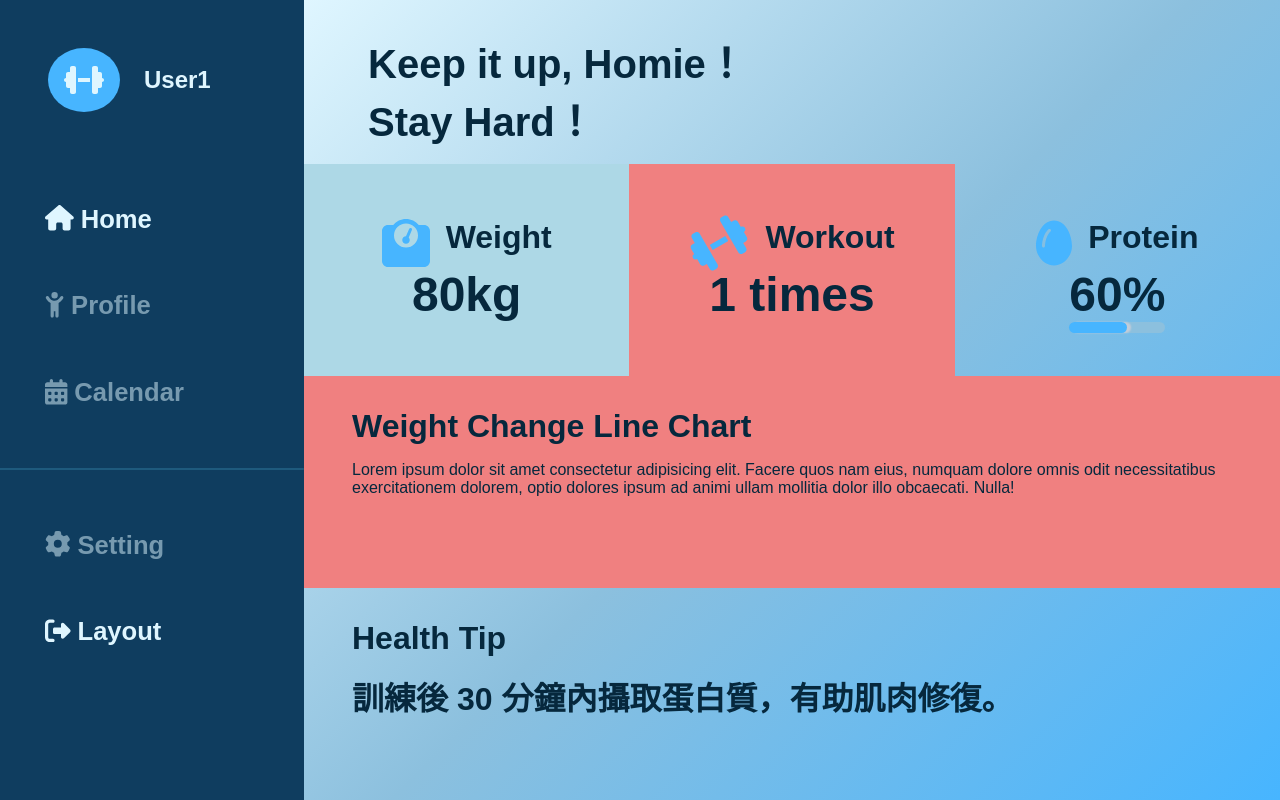
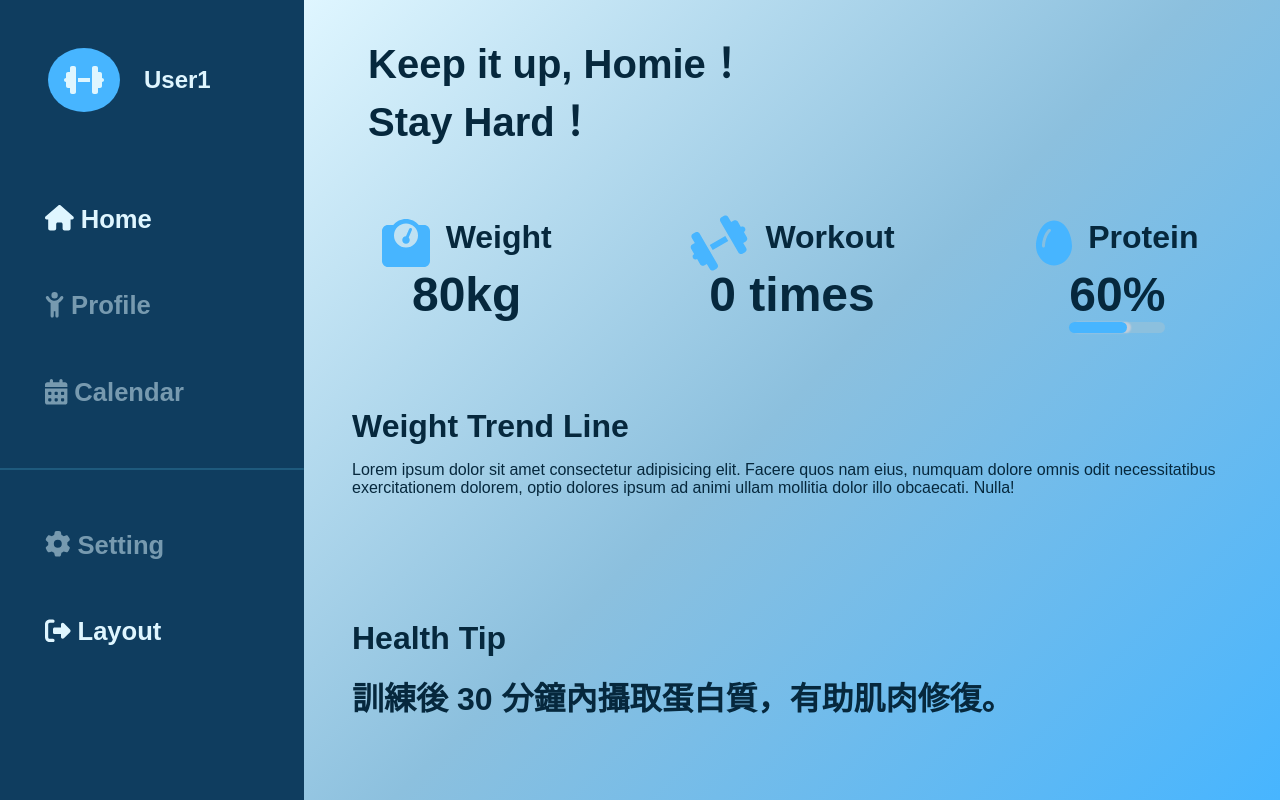
Before and after one commit to freddy990117/Fitness-Dashboard, a React (Vite) app: page /dashboard in a window 1280 px wide. Built offline with nearby package versions, Linux system fonts and the light colour scheme; no server answers; sample sign-in values are in the browser's storage.

Commit message:
Change Weight & workout time to variable

```diff
--- a/src/components/Card.jsx
+++ b/src/components/Card.jsx
@@ -7,8 +7,10 @@ import {
   faWeightScale,
 } from "@fortawesome/free-solid-svg-icons";
 const Card = () => {
-  // Protein's Percent(之後會依照 User 輸入而變更)
+  // User info (之後會依照 User 輸入而變更)
   const proteinPercent = 60;
+  const weight = 80;
+  const workoutCount = 0;
   // HealthTips
   const healthTips = [
     "每天至少喝足 2000c.c 水，維持身體代謝與健康。",
@@ -50,7 +52,7 @@ const Card = () => {
             <h1>Weight</h1>
           </div>
           <div className="card-item-body">
-            <h1>80kg</h1>
+            <h1>{weight}kg</h1>
           </div>
         </div>
         <div className="card-item card-workout">
@@ -59,7 +61,7 @@ const Card = () => {
             <h1>Workout</h1>
           </div>
           <div className="card-item-body">
-            <h1> 1 times</h1>
+            <h1>{workoutCount} times</h1>
           </div>
         </div>
         <div className="card-item card-protein">
@@ -80,7 +82,7 @@ const Card = () => {
           </div>
         </div>
         <div className="card-bar card-weight-change">
-          <h1>Weight Change Line Chart</h1>
+          <h1>Weight Trend Line </h1>
           Lorem ipsum dolor sit amet consectetur adipisicing elit. Facere quos
           nam eius, numquam dolore omnis odit necessitatibus exercitationem
           dolorem, optio dolores ipsum ad animi ullam mollitia dolor illo
--- a/src/styles/card.css
+++ b/src/styles/card.css
@@ -68,17 +68,14 @@
 }
 .card-container .card-body .card-weight {
   grid-area: 1/1/3/3;
-  background-color: lightblue;
 }
 .card-container .card-body .card-workout {
   grid-area: 1/3/3/5;
-  background-color: lightcoral;
 }
 .card-container .card-body .card-protein {
   grid-area: 1/5/3/7;
 }
 .card-container .card-body .card-weight-change {
-  background-color: lightcoral;
   grid-area: 3/1/5/7;
 }
 .card-container .card-body .card-tip {
--- a/src/styles/card.scss
+++ b/src/styles/card.scss
@@ -76,17 +76,14 @@
     }
     .card-weight {
       grid-area: 1 / 1 / 3 / 3;
-      background-color: lightblue;
     }
     .card-workout {
       grid-area: 1 / 3 / 3 / 5;
-      background-color: lightcoral;
     }
     .card-protein {
       grid-area: 1 / 5 / 3 / 7;
     }
     .card-weight-change {
-      background-color: lightcoral;
       grid-area: 3 / 1 / 5 / 7;
     }
     .card-tip {
```
Also changed, not shown: 1 other file (tests, documents, lock files or other folders).
